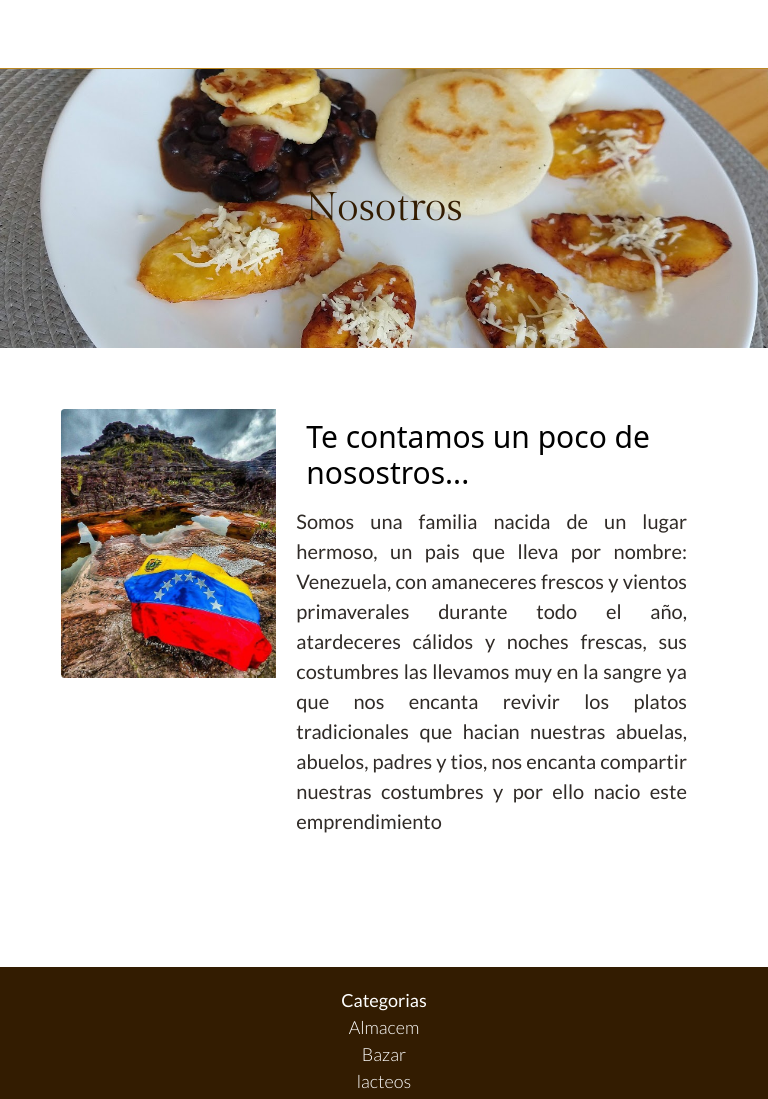
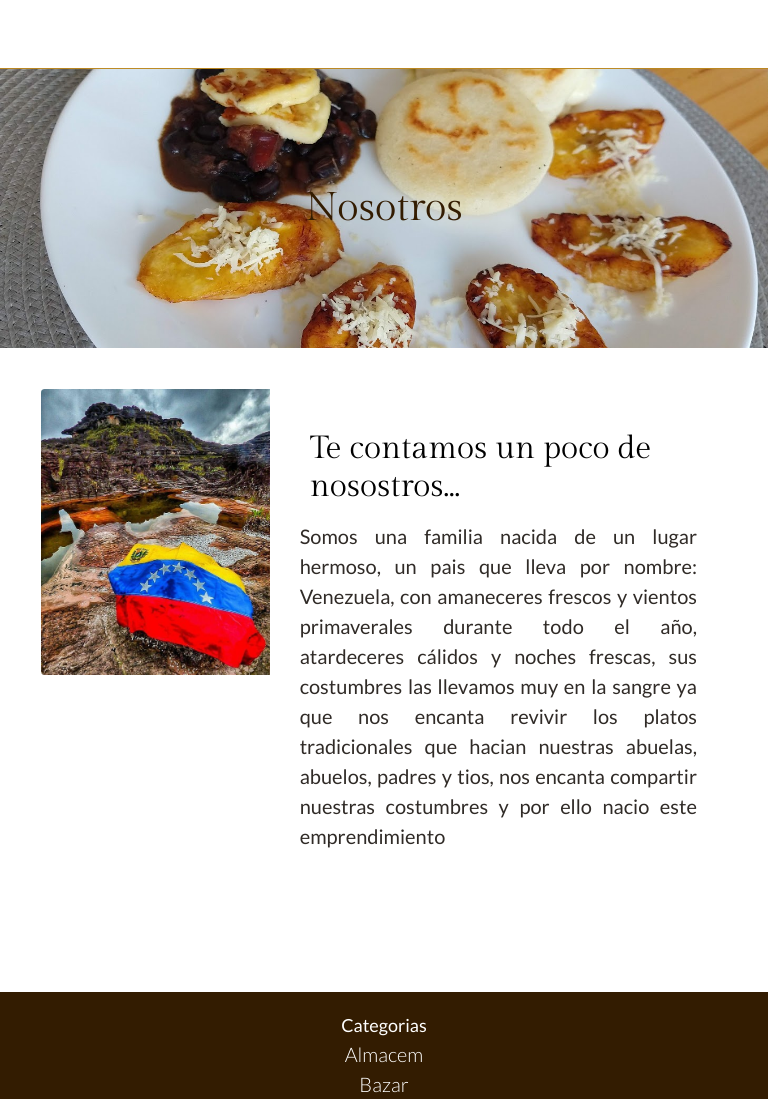
Before and after one commit to MariaTuritto/Super-Chevere-Tienda-Digital, a website: page views/nosotros.html in a window 768 px wide. Shown: the part 172-1271 px from the top of the page. Drawn offline with nearby package versions, Linux system fonts and the light colour scheme.

Commit message:
PROYECTO FINAL A ENTREGAR

```diff
--- a/scss/components/_cards.scss
+++ b/scss/components/_cards.scss
@@ -1,17 +1,21 @@
 .card {
     border-color: $color-primary;
     align-items: center;
+
 }
 .card-body{
-    padding: 0 2rem;
+    margin: 3.6rem;
+    align-content: center;
 }
+
 .card-title{
-    font-size: 3rem;
+    font-size: 4.3rem;
     padding: 10px;
+    font-family: $font-secundary;
 }
  .card-text{
     color: $text-color;
-    font-size:  $text-medium;
-    font-family:$font-principal;
+    font-size:  2.5rem;
+    font-family: $font-principal;
     text-align: justify;
 }
--- a/scss/layaout/_header.scss
+++ b/scss/layaout/_header.scss
@@ -87,6 +87,7 @@ header {
 
       .menu__registro {
          display: flex;
+         justify-content: space-around;
          gap: $spacing-medium
       }
    }
--- a/scss/utilities/_mediaquieris.scss
+++ b/scss/utilities/_mediaquieris.scss
@@ -43,6 +43,16 @@
       .header__subtitulo {
          font-size: $text-base;
       }
+
+      .navbar {
+
+         .menu__item {
+            padding: 2px;
+            margin: 1rem 0 1rem 0;
+         }
+
+      }
+
    }
 
    .conteiner {
@@ -200,9 +210,21 @@
          font-size: 1.5rem;
       }
    }
+/*----Nosotros----*/
+.card-body{
 
+   margin: 1rem;
 
+}
 
+.card-title{
+
+   font-size: 2.2rem;
+}
+.card-text{
+
+   font-size:  1.5rem;
+}
 
 }
 
@@ -250,6 +272,15 @@
 
       .header__subtitulo {
          font-size: $text-base;
+      }
+
+      .navbar {
+
+         .menu__item {
+            padding: 2px;
+            margin: 1rem 0 1rem 0;
+         }
+
       }
    }
 
@@ -321,13 +352,6 @@
    p {
       font-size: 1.8rem;
       margin-bottom: 0;
-   }
-
-   .menu__item {
-      font-size: 1.8rem;
-      text-align: center;
-      border: $color-alternative;
-
    }
 
    a {
@@ -407,4 +431,24 @@
          font-size: 1.8rem;
       }
    }
+
+   /*----Nosotros----*/
+
+.nosotros {
+   padding: 4rem;
 }
+.card-body{
+
+   margin: 2rem;
+
+}
+
+.card-title{
+
+   font-size: 3.2rem;
+}
+.card-text{
+
+   font-size:  2rem;
+}
+}
--- a/scss/views/_nosotros.scss
+++ b/scss/views/_nosotros.scss
@@ -1,6 +1,6 @@
 /*------------------NOSOTROS----------------*/
 .nosotros {
-   max-width: 1200px;
    padding: $spacing-large;
-
+   display: flex;
+   justify-content: center;
  }
--- a/views/nosotros.html
+++ b/views/nosotros.html
@@ -93,7 +93,7 @@
     <p class="views__titulo">Nosotros</p>
 
     <main class="nosotros">
-        <div class="card mb-3" style="max-width: 800px;">
+        <div class="card mb-3" style="max-width: 1200px;">
             <div class="row g-0">
                 <div class="col-md-4">
                     <img src="../img/venezuelaimg.jpg" class="img-fluid rounded-start" alt="El Roraima">
```
Also changed, not shown: css/estilos.css.
